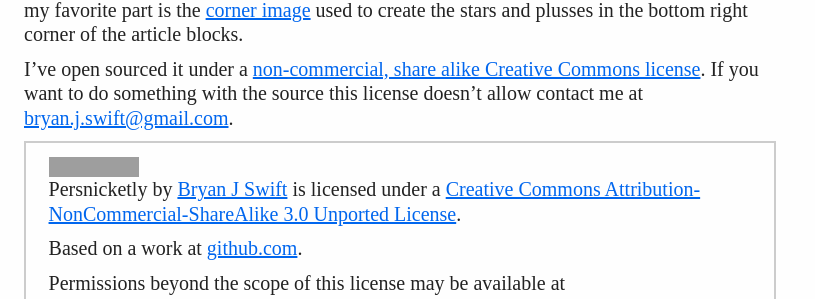
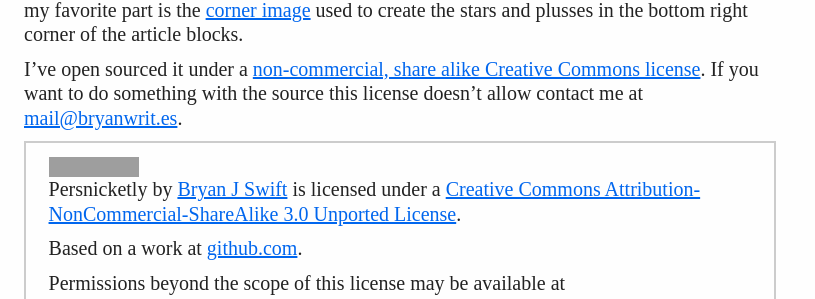
Before and after one commit to bryanjswift/bryanjswift.github.com, a Jekyll site: the page built from _posts/2011-12-24-open-sourced-persnicketly.markdown, in a window 1280 px wide, cut to the strip 509-808 px from the top of the page. Shown: the whole strip, without its empty margins (0-815 px from the left). Built offline with Jekyll 4.4.1, drawn with Linux system fonts in a browser that asks for light colours; grey boxes are pictures that could not be loaded.

Commit message:
Update contact information

```diff
--- a/_config.yml
+++ b/_config.yml
@@ -12,7 +12,7 @@ date_format: "%A %B %o %Y"
 subscribe_rss: http://bryanwrit.es/atom.xml
 subscribe_email:
 # RSS feeds can list your email address if you like
-email: bryan.j.swift@gmail.com
+email: mail@bryanwrit.es
 
 root: /
 permalink: /here/:year/:title/
--- a/_posts/2011-12-24-open-sourced-persnicketly.markdown
+++ b/_posts/2011-12-24-open-sourced-persnicketly.markdown
@@ -12,7 +12,7 @@ As of now though Persnicketly is much more of a portfolio piece for me (and her
 
 Some of my favorite parts of the source are the [Queue trait](https://github.com/bryanjswift/persnicketly/blob/master/src/main/scala/com/persnicketly/mill/Queue.scala) because it made doing simple AMPQ (Advanced Message Queuing Protocol) operations relatively easy. On the front end my favorite part is the [corner image](https://github.com/bryanjswift/persnicketly/blob/master/src/main/webapp/img/corner.png) used to create the stars and plusses in the bottom right corner of the article blocks.
 
-I've open sourced it under a [non-commercial, share alike Creative Commons license](http://creativecommons.org/licenses/by-nc-sa/3.0/). If you want to do something with the source this license doesn't allow contact me at <bryan.j.swift@gmail.com>.
+I've open sourced it under a [non-commercial, share alike Creative Commons license](http://creativecommons.org/licenses/by-nc-sa/3.0/). If you want to do something with the source this license doesn't allow contact me at <mail@bryanwrit.es>.
 
 <section class="callout">
 <p><a rel="license" href="http://creativecommons.org/licenses/by-nc-sa/3.0/"><img alt="Creative Commons License" style="float: none; margin: 0; border-width:0" src="http://i.creativecommons.org/l/by-nc-sa/3.0/80x15.png" /></a><br /><span>Persnicketly</span> by <a href="http://bryanwrit.es">Bryan J Swift</a> is licensed under a <a rel="license" href="http://creativecommons.org/licenses/by-nc-sa/3.0/">Creative Commons Attribution-NonCommercial-ShareAlike 3.0 Unported License</a>.</p>
--- a/_posts/2012-01-20-fight-hollywood-fight-sopa.markdown
+++ b/_posts/2012-01-20-fight-hollywood-fight-sopa.markdown
@@ -28,5 +28,5 @@ Unfortunately, Obama's reaction may have had [a direct, negative impact on his a
 
 [^1]: via [@joestump](http://twitter.com/joestump/statuses/160107054386782209)
 [^2]: via [@jamespoling](http://twitter.com/jamespoling/statuses/160222834893914112)
-[^3]: I wish I could find the original source of this image. If you have it please let me know - <bryan.j.swift@gmail.com>
+[^3]: I wish I could find the original source of this image. If you have it please let me know - <mail@bryanwrit.es>
 [^4]: via [@cshirky](http://twitter.com/cshirky/statuses/160129411276996608)
--- a/about/index.markdown
+++ b/about/index.markdown
@@ -12,4 +12,4 @@ I consider myself a generalist when it comes to my development skills. I have us
 
 For the latter half of 2011 I was "out of the game" because I was doing volunteer work for tsunami victims with my girlfriend in the Tohoku prefecture of Japan. Prior to our month of volunteer work I was "taking time off" to work on my pet project, [Persnicketly](http://persnicketly.com). After the voluneering we spent a little over a month and a half traveling around and then spent the holidays with my parents.
 
-Now I'm back and still working on Persnicketly, but I'm also looking for paying work. I'm easy to get in touch with via [email](mailto:bryan.j.swift@gmail.com). My work history is also easy to see, just head over to [my resume](/portfolio/resume.html).
+Now I'm back and still working on Persnicketly, but I'm also looking for paying work. I'm easy to get in touch with via [email](mailto:mail@bryanwrit.es). My work history is also easy to see, just head over to [my resume](/portfolio/resume.html).
--- a/resume.txt
+++ b/resume.txt
@@ -3,8 +3,8 @@ Bryan J Swift
 **Not Currently Seeking Work**
 *as of January 23rd, 2014*
 
-+1 (347) 469-1193
-bryan.j.swift@gmail.com
++1 (347) 653-7492
+mail@bryanwrit.es
 
 ## Skills
 
--- a/resume/index.html
+++ b/resume/index.html
@@ -37,12 +37,12 @@ subtitle: Resume
             <!-- tel, type, value for vcard -->
             <span class="tel">
               <span class="type">mobile</span>
-              <span class="value">(347) 469-1193</span>
+              <span class="value">+1 (347) 653-7492</span>
             </span>
             <!-- email, type, value for vcard -->
             <span class="email">
               <span class="type">work</span>
-              <span class="value">bryan.j.swift@gmail.com</span>
+              <span class="value">mail@bryanwrit.es</span>
             </span>
           </p>
           <!-- location for vcard -->
```
